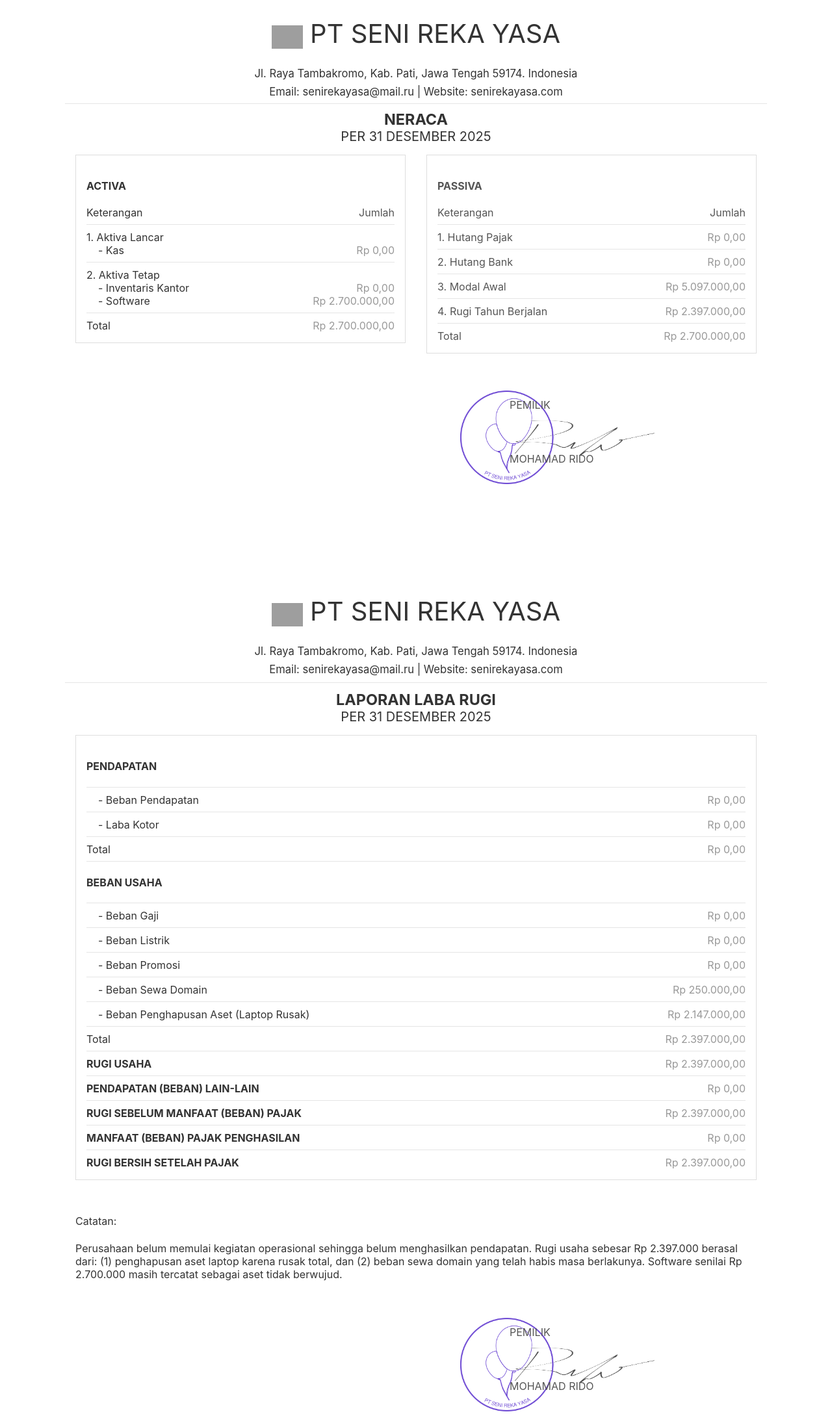
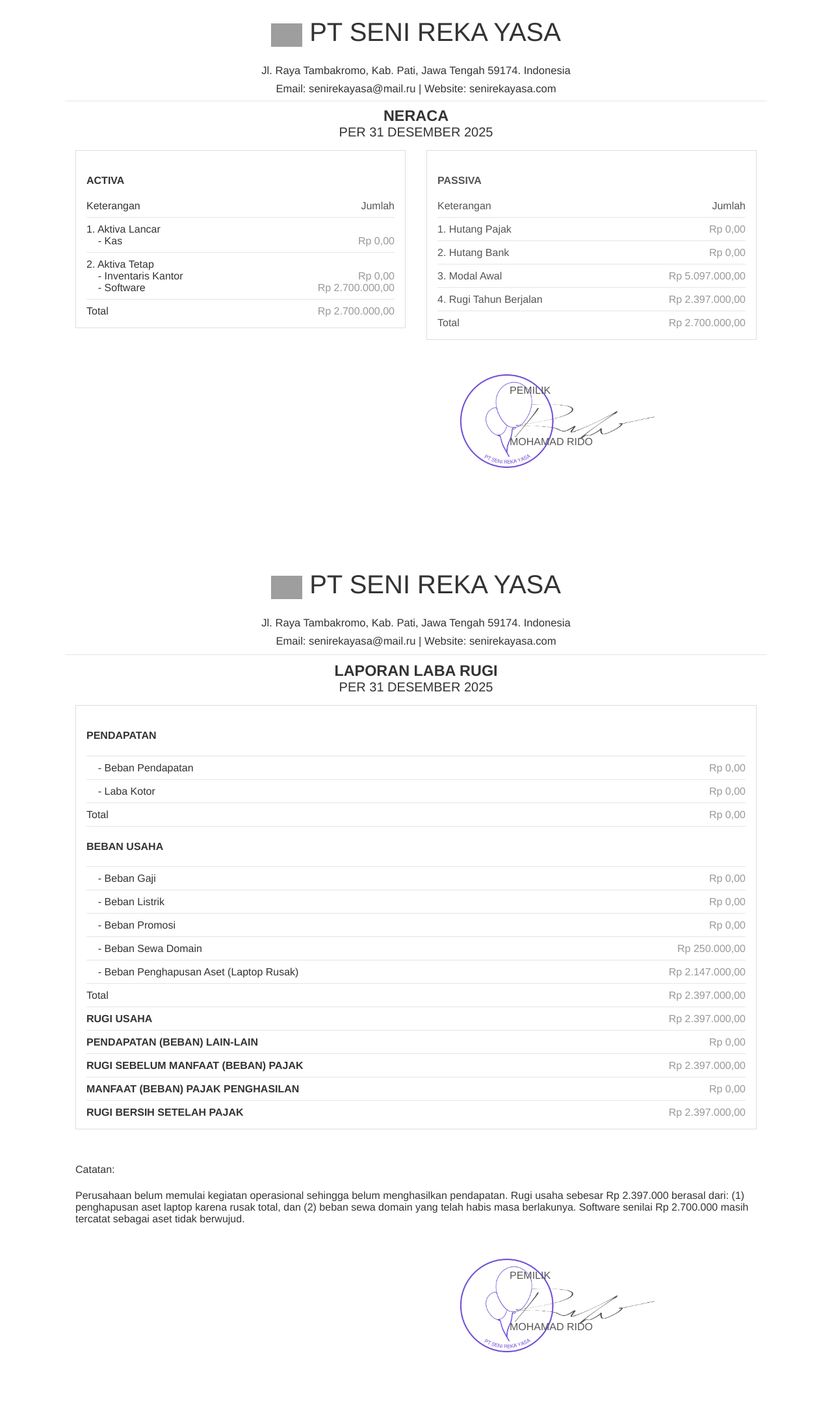
Before and after one commit to artslinux/nudc33ycmqc, a Jekyll site: the page neraca.html, which Jekyll copies as it is, in a window 1280 px wide. Shown: the whole page at 65% size. Built offline with Jekyll 4.4.1, drawn with Linux system fonts in a browser that asks for light colours; after the commit the page ends 2104 px from its top, so only the background shows below that; grey boxes are pictures that could not be loaded.

Commit message:
Update neraca.html

```diff
--- a/neraca.html
+++ b/neraca.html
@@ -7,12 +7,12 @@
   box-sizing: border-box;
 }
 body {
-  font-family: -apple-system, BlinkMacSystemFont, "Segoe UI", Roboto, "Helvetica Neue", Arial, sans-serif, "Apple Color Emoji", "Segoe UI Emoji", "Segoe UI Symbol";
+  font-family:  'Helvetica', FreeSans, Arial, sans-serif;
   max-width: 1080px;
   margin: 0 auto;
   color: #333;
 }
-h1,h2,h3,h4,h5,h6{font-family: -apple-system, BlinkMacSystemFont, "Segoe UI", Roboto, Helvetica, Arial, "Apple Color Emoji", "Segoe UI Emoji", "Segoe UI Symbol", sans-serif;font-weight:400;}.wide{letter-spacing:4px;}h5{margin:0.5rem;}
+h1,h2,h3,h4,h5,h6{font-family: 'Helvetica', FreeSans, Arial, sans-serif;font-weight:400;}.wide{letter-spacing:4px;}h5{margin:0.5rem;}
 body a{
   color: #333;
   text-decoration: none;
```
